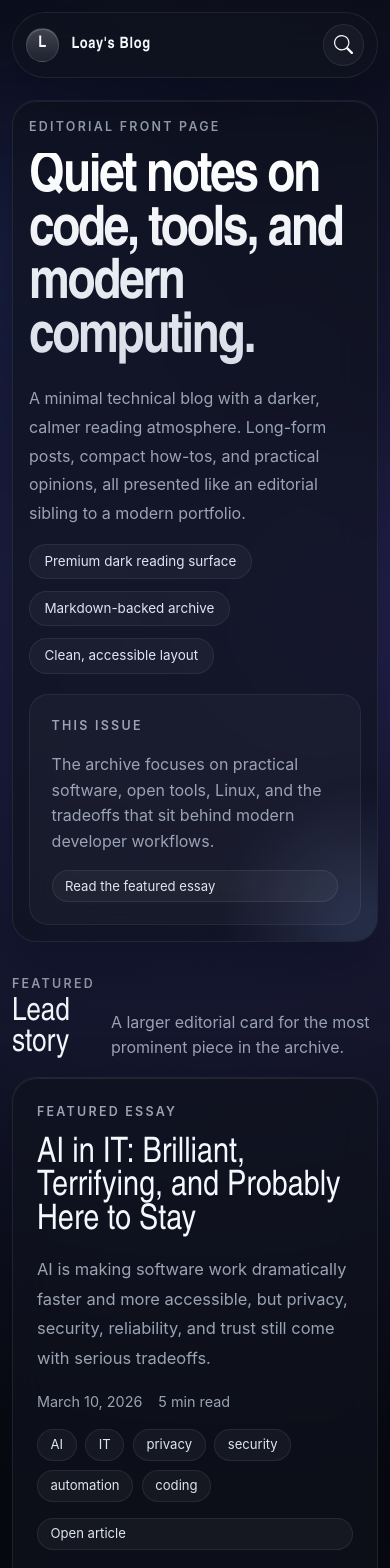
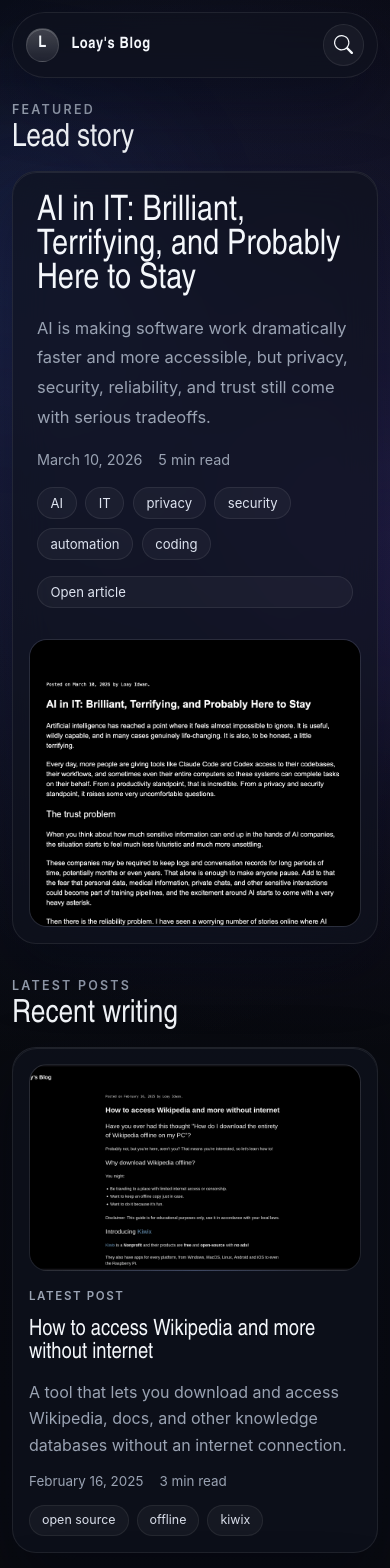
Before and after one commit to lidwan/blog, a Next.js app: page / in a window 390 px wide. Shown: the top 1568 px of the page. Built offline with nearby package versions, Linux system fonts and the light colour scheme.

Commit message:
trim home

```diff
--- a/app/page.js
+++ b/app/page.js
@@ -16,47 +16,16 @@ export default function Home() {
       <NavBar />
       <div className="page-shell">
         <div className={styles.stack}>
-          <section className={`glass-panel ${styles.hero}`}>
-            <div className={styles.heroGrid}>
-              <div className={styles.heroTop}>
-                <p className="section-kicker">Editorial front page</p>
-                <h1 className={`gradient-heading ${styles.title}`}>Quiet notes on code, tools, and modern computing.</h1>
-                <p className={styles.intro}>
-                  A minimal technical blog with a darker, calmer reading atmosphere. Long-form posts, compact how-tos,
-                  and practical opinions, all presented like an editorial sibling to a modern portfolio.
-                </p>
-                <div className={styles.heroActions}>
-                  <span className={styles.heroStat}>Premium dark reading surface</span>
-                  <span className={styles.heroStat}>Markdown-backed archive</span>
-                  <span className={styles.heroStat}>Clean, accessible layout</span>
-                </div>
-              </div>
-
-              <aside className={styles.heroNote}>
-                <p className="section-kicker">This issue</p>
-                <p className={styles.heroNoteText}>
-                  The archive focuses on practical software, open tools, Linux, and the tradeoffs that sit behind
-                  modern developer workflows.
-                </p>
-                <Link href="#featured" className="inline-pill-link">
-                  Read the featured essay
-                </Link>
-              </aside>
-            </div>
-          </section>
-
           <section id="featured" className={styles.section}>
             <div className={styles.sectionHeader}>
               <div>
                 <p className="section-kicker">Featured</p>
                 <h2 className={styles.sectionTitle}>Lead story</h2>
               </div>
-              <p className={styles.sectionIntro}>A larger editorial card for the most prominent piece in the archive.</p>
             </div>
 
             <article className={`glass-panel ${styles.featured}`}>
               <div className={styles.featuredContent}>
-                <p className="section-kicker">Featured essay</p>
                 <h3 className={styles.featuredTitle}>{featuredPost.title}</h3>
                 <p className={styles.featuredDescription}>{featuredPost.description}</p>
                 <div className={styles.featuredMeta}>
@@ -94,9 +63,6 @@ export default function Home() {
                 <p className="section-kicker">Latest posts</p>
                 <h2 className={styles.sectionTitle}>Recent writing</h2>
               </div>
-              <p className={styles.sectionIntro}>
-                Portfolio-style cards translated into an editorial archive, with restrained metadata and subdued motion.
-              </p>
             </div>
 
             <div className={styles.latestGrid}>
@@ -105,20 +71,6 @@ export default function Home() {
               ))}
             </div>
           </section>
-
-          <section className={`glass-panel ${styles.callout}`}>
-            <div className={styles.calloutText}>
-              <p className="section-kicker">About this blog</p>
-              <h2 className={styles.calloutTitle}>Built for deep reading, not feed-scrolling.</h2>
-              <p className={styles.calloutDescription}>
-                The design stays sparse on purpose: stronger typography, softer chrome, and just enough glass and glow to
-                make the archive feel polished without competing with the writing.
-              </p>
-            </div>
-            <a href="mailto:hello@loayidwan.com" className={`inline-pill-link ${styles.calloutLink}`}>
-              Contact
-            </a>
-          </section>
         </div>
         <ScrollToTop />
       </div>
--- a/app/page.module.css
+++ b/app/page.module.css
@@ -5,85 +5,6 @@
 .stack {
   display: grid;
   gap: 2rem;
-}
-
-.hero {
-  position: relative;
-  overflow: hidden;
-  display: grid;
-  gap: 2rem;
-  padding: clamp(1.5rem, 5vw, 3rem);
-  animation: section-enter 700ms ease both;
-}
-
-.hero::after {
-  content: "";
-  position: absolute;
-  inset: auto -8rem -8rem auto;
-  width: 18rem;
-  height: 18rem;
-  border-radius: 999px;
-  background: radial-gradient(circle, rgba(144, 178, 255, 0.18), transparent 68%);
-  filter: blur(12px);
-  pointer-events: none;
-}
-
-.heroTop {
-  display: grid;
-  gap: 1rem;
-  max-width: 44rem;
-}
-
-.title {
-  font-size: clamp(3.5rem, 9vw, 7rem);
-}
-
-.intro {
-  margin: 0;
-  max-width: 38rem;
-  color: var(--color-muted);
-  font-size: clamp(1rem, 2vw, 1.18rem);
-  line-height: 1.8;
-}
-
-.heroActions {
-  display: flex;
-  flex-wrap: wrap;
-  gap: 0.75rem;
-}
-
-.heroStat {
-  display: inline-flex;
-  align-items: center;
-  min-height: 2.2rem;
-  padding: 0 0.9rem;
-  border-radius: 999px;
-  border: 1px solid rgba(255, 255, 255, 0.07);
-  background: rgba(255, 255, 255, 0.04);
-  color: var(--color-text-soft);
-  font-size: 0.84rem;
-}
-
-.heroGrid {
-  display: grid;
-  grid-template-columns: minmax(0, 1.2fr) minmax(16rem, 0.8fr);
-  gap: 1.25rem;
-  align-items: end;
-}
-
-.heroNote {
-  align-self: stretch;
-  display: grid;
-  gap: 1rem;
-  padding: 1.35rem;
-  border-radius: 1.2rem;
-  border: 1px solid rgba(255, 255, 255, 0.06);
-  background: rgba(255, 255, 255, 0.03);
-}
-
-.heroNoteText {
-  margin: 0;
-  color: var(--color-muted);
 }
 
 .section {
@@ -104,12 +25,6 @@
   font-family: var(--font-display);
   font-size: clamp(2rem, 5vw, 3rem);
   line-height: 0.98;
-}
-
-.sectionIntro {
-  margin: 0;
-  max-width: 36rem;
-  color: var(--color-muted);
 }
 
 .featured {
@@ -177,42 +92,8 @@
   gap: 1.25rem;
 }
 
-.callout {
-  position: relative;
-  display: grid;
-  grid-template-columns: minmax(0, 1fr) auto;
-  gap: 1.25rem;
-  align-items: center;
-  padding: clamp(1.4rem, 4vw, 2rem);
-  animation: section-enter 900ms ease both;
-}
-
-.calloutText {
-  display: grid;
-  gap: 0.75rem;
-}
-
-.calloutTitle {
-  margin: 0;
-  font-family: var(--font-display);
-  font-size: clamp(1.8rem, 4vw, 2.7rem);
-  line-height: 1;
-}
-
-.calloutDescription {
-  margin: 0;
-  max-width: 34rem;
-  color: var(--color-muted);
-}
-
-.calloutLink {
-  justify-self: start;
-}
-
 @media (max-width: 920px) {
-  .heroGrid,
-  .featured,
-  .callout {
+  .featured {
     grid-template-columns: 1fr;
   }
 
@@ -226,7 +107,6 @@
     grid-template-columns: 1fr;
   }
 
-  .hero,
   .featured {
     padding: 1rem;
   }
```
